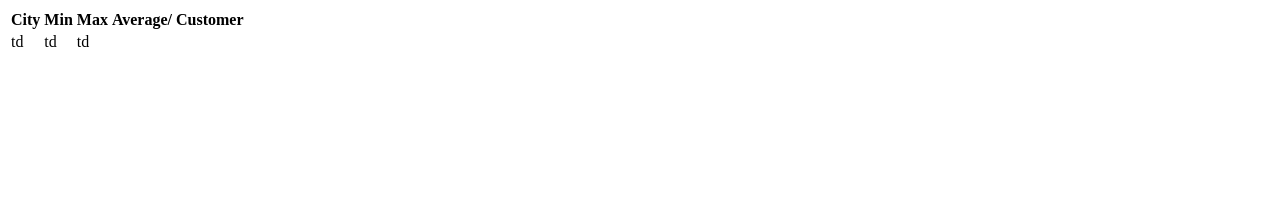
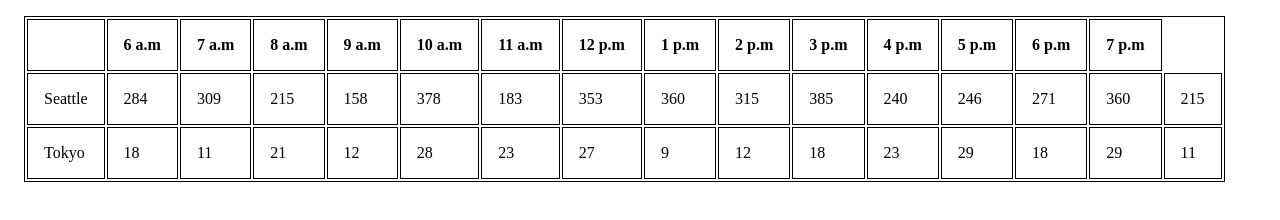
Before and after one commit to Tiffanirice23/cookie-stand, a plain HTML site: page sales.html in a window 1280 px wide. Drawn offline with Linux system fonts and the light colour scheme.

Commit message:
ContainerComplete

```diff
--- a/css/style.css
+++ b/css/style.css
@@ -0,0 +1,19 @@
+table, td, th {
+  border: 1px solid black;
+}
+
+table {
+  margin: 1rem;
+}
+
+td, th {
+  padding: 1rem;
+}
+
+thead, th {
+  font-weight: bold;
+}
+
+tfoot{
+  background-color: rgba(112, 159, 165. .1);
+}
--- a/js/app.js
+++ b/js/app.js
@@ -1,7 +1,70 @@
 'use strict'
 console.log('hi, Sheyna and Kale!');
 
-let storeContainer = document.getElementById('storeProfiles');
+let hours = ['6 a.m', '7 a.m', '8 a.m', '9 a.m', '10 a.m', '11 a.m', '12 p.m', '1 p.m', '2 p.m', '3 p.m', '4 p.m', '5 p.m', '6 p.m', '7 p.m', 'Total'];
+
+function Store(name, min, max, average) {
+  this.name = name;
+  this.min = min;
+  this.max = max;
+  this.average = average;
+  this.cookiesSoldEachHourArray = [];
+  this.dailyTotal = 0;
+
+  this.generateRandomNumberOfCustomers = function() {
+    return Math.floor(Math.random() * (this.max - this.min + 1) + this.min);
+  }
+
+  this.calculateCookiesPerHour = function() {
+    for (let i = 0; i < hours.length; i++) {
+      let randomNumberOfCustomers = this.generateRandomNumberOfCustomers();
+      let cookiesSoldPerHour = Math.ceil(randomNumberOfCustomers * this.average);
+      this.cookiesSoldEachHourArray.push(cookiesSoldPerHour);
+      this.dailyTotal += cookiesSoldPerHour;
+    }
+  }
+
+  this.renderTableRow = function() {
+    let tableRow = document.createElement('tr');
+    document.getElementById('storeProfiles').appendChild(tableRow);
+
+    let nameTd = document.createElement('td');
+    nameTd.textContent = this.name;
+    tableRow.appendChild(nameTd);
+
+    for (let i = 0; i < this.cookiesSoldEachHourArray.length; i++) {
+      let tdElem = document.createElement('td');
+      tdElem.textContent = this.cookiesSoldEachHourArray[i];
+      tableRow.appendChild(tdElem);
+    }
+  }
+
+  this.tableHeadRender = function() {
+    let tHead = document.createElement('thead');
+    document.getElementById('storeProfiles').appendChild(tHead);
+
+    let tableRow = document.createElement('tr');
+    tHead.appendChild(tableRow);
+
+    let emptyTh = document.createElement('th');
+    tableRow.appendChild(emptyTh);
+
+    for (let i = 0; i < hours.length - 1; i++) {
+      let thElem = document.createElement('th');
+      thElem.textContent = `${hours[i]}`;
+      tableRow.appendChild(thElem);
+    }
+  }
+
+  this.calculateCookiesPerHour();
+}
+
+let Seattle = new Store('Seattle', 23, 65, 6.3);
+Seattle.tableHeadRender();
+Seattle.renderTableRow();
+
+let Tokyo = new Store('Tokyo', 3, 24, 1.2);
+Tokyo.renderTableRow();
 
 // let hours = ['6 a.m', '7 a.m', '8 a.m', '9 a.m', '10 a.m', '11 a.m', '12 p.m', '1 p.m', '2 p.m', '3 p.m', '4 p.m', '5 p.m', '6 p.m', '7 p.m', 'Total']
 // Seattle Store
@@ -16,14 +79,14 @@ let storeContainer = document.getElementById('storeProfiles');
 //   generateRandomNumberOfCustomers: function () {
 //     return Math.floor(Math.random() * (this.max - this.min + 1) + this.min);
 //   },
-//   calculateCookiesPerHour: function () {
-//     for (let i = 0; i < hours.length; i++) {
-//       let randomNumberOfCustomers = this.generateRandomNumberOfCustomers();
-//       let cookiesSoldPerHour = Math.ceil(randomNumberOfCustomers * this.avg);
-//       this.cookiesSoldEachHourArray.push(cookiesSoldPerHour);
-//       this.dailyTotal += cookiesSoldPerHour;
-//     }
-//   },
+/*  let calculateCookiesPerHour = function () {
+    for (let i = 0; i < hours.length; i++) {
+      let randomNumberOfCustomers = this.generateRandomNumberOfCustomers();
+      let cookiesSoldPerHour = Math.ceil(randomNumberOfCustomers * this.avg);
+      this.cookiesSoldEachHourArray.push(cookiesSoldPerHour);
+      this.dailyTotal += cookiesSoldPerHour;
+    }
+  }*/
 
 //   renderList: function () {
 //     for (let i = 0; i < hours.length - 1; i++) {
--- a/sales.html
+++ b/sales.html
@@ -5,34 +5,14 @@
   <meta charset="UTF-8">
   <meta http-equiv="X-UA-Compatible" content="IE=edge">
   <meta name="viewport" content="width=device-width, initial-scale=1.0">
+  <link rel="stylesheet" href="css/style.css">
   <title>Sales</title>
 </head>
 
 <body>
   <main>
-    <div id="storeProfiles">
+    <table id="storeProfiles">
 
-    </div>
-
-    <table>
-      <thead>
-        <tr>
-          <th> City</th>
-          <th> Min </th>
-          <th> Max </th>
-          <th> Average/ Customer </th>
-        </tr>
-      </thead>
-      <tbody>
-
-      </tbody>
-      <tfoot>
-        <tr>
-          <td> td </td>
-          <td> td </td>
-          <td> td </td>
-        </tr>
-      </tfoot>
     </table>
   </main>
   <footer>
```
